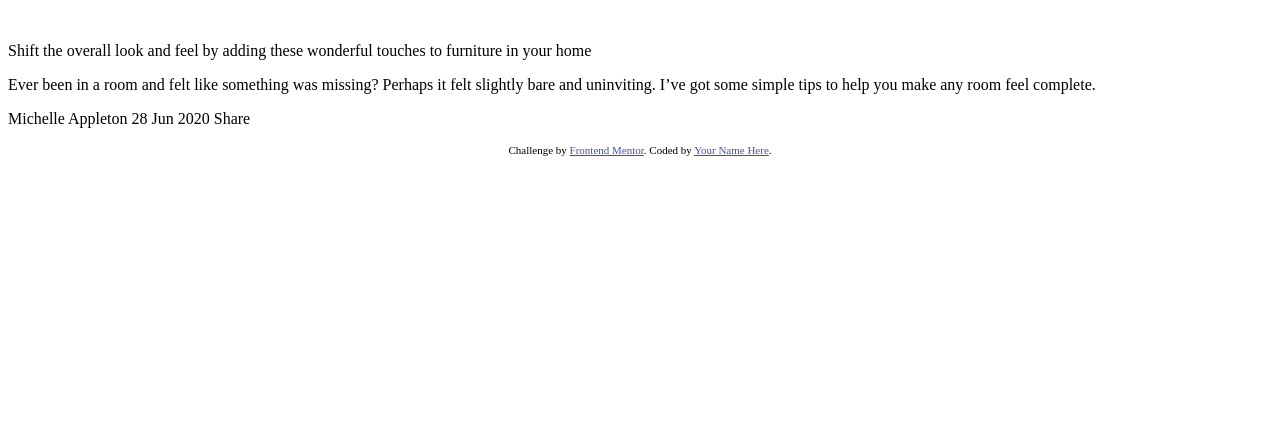
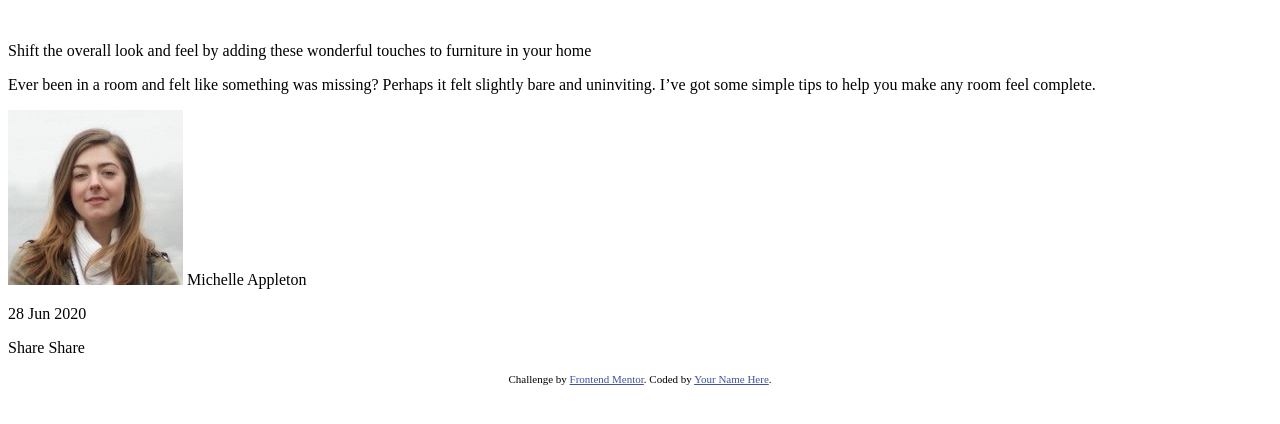
Before and after one commit to ShanthiKarunakaran/FrMentor-ArticlePreviewComponent, a plain HTML site: page index.html in a window 1280 px wide. Drawn offline with Linux system fonts and the light colour scheme.

Commit message:
layout changes

```diff
--- a/index.html
+++ b/index.html
@@ -28,11 +28,16 @@
     it felt slightly bare and uninviting. I’ve got some simple tips
     to help you make any room feel complete.</p>
 
-    <p class="card-author">
-      Michelle Appleton
-      28 Jun 2020
-
-      Share
+    <div class="avatar">
+      <img class="avatar-img" src="/images/avatar-michelle.jpg">
+      <span class="avatar-name">Michelle Appleton</span>
+      <p class="date">28 Jun 2020</p>
+      <p class="social-icons"><span>Share</span>
+          <span>Share</span>
+          <img src="" title="">
+          <img src="" title="">
+          <img src="" title="">
+      </p>
     </p>
   </div>
 </div>
```
